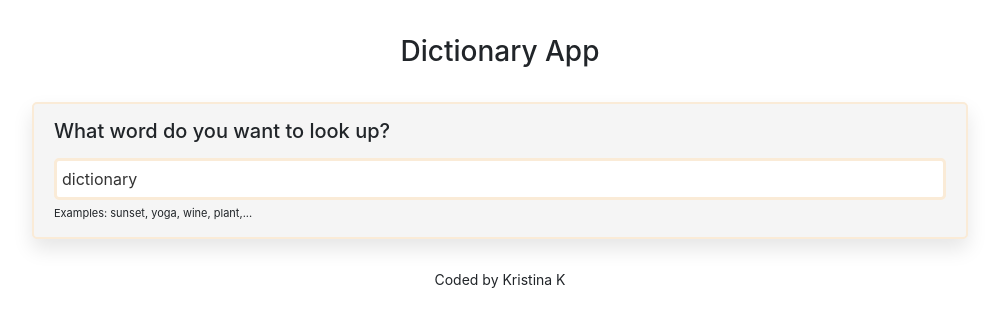
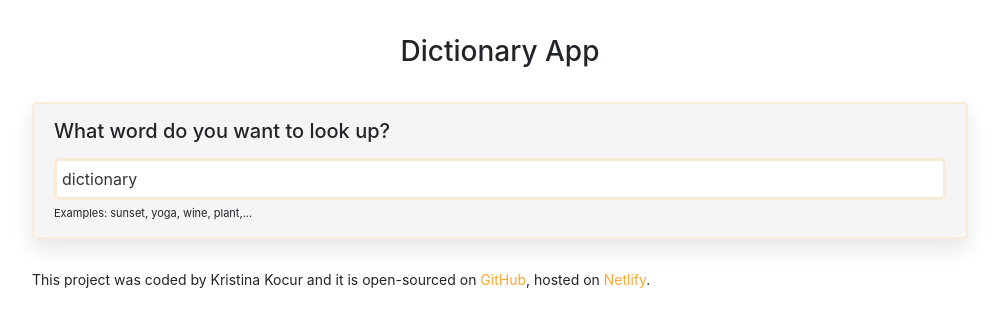
Before and after one commit to kika1809/dictionary-project, a React (Create React App) app: page / in a window 1280 px wide. Shown: the top 326 px of the page, without its empty margins (140-1139 px from the left). Built offline with nearby package versions, Linux system fonts and the light colour scheme; no server answers.

Commit message:
footer links styled

```diff
--- a/src/App.css
+++ b/src/App.css
@@ -11,3 +11,11 @@
   font-size: 14px;
   margin: 30px 0;
 }
+.App a {
+  color: rgb(253, 167, 54);
+  text-decoration: none;
+}
+.App a:hover {
+  color: rgb(253, 167, 54);
+  text-decoration: underline;
+}
--- a/src/App.js
+++ b/src/App.js
@@ -9,7 +9,11 @@ export default function App() {
         <main>
           <Dictionary />
         </main>
-        <footer className="text-center">Coded by Kristina K</footer>
+        <footer>
+        <p>This project was coded by Kristina Kocur and it is open-sourced on <a href="https://github.com/kika1809/dictionary-project" target="_blank"
+            rel="noopener noreferrer">GitHub</a>, hosted on <a href="https://naughty-lamport-9a69c7.netlify.app/" target="_blank"
+            rel="noopener noreferrer">Netlify</a>.</p>
+      </footer>
       </div>
     </div>
   );
```
